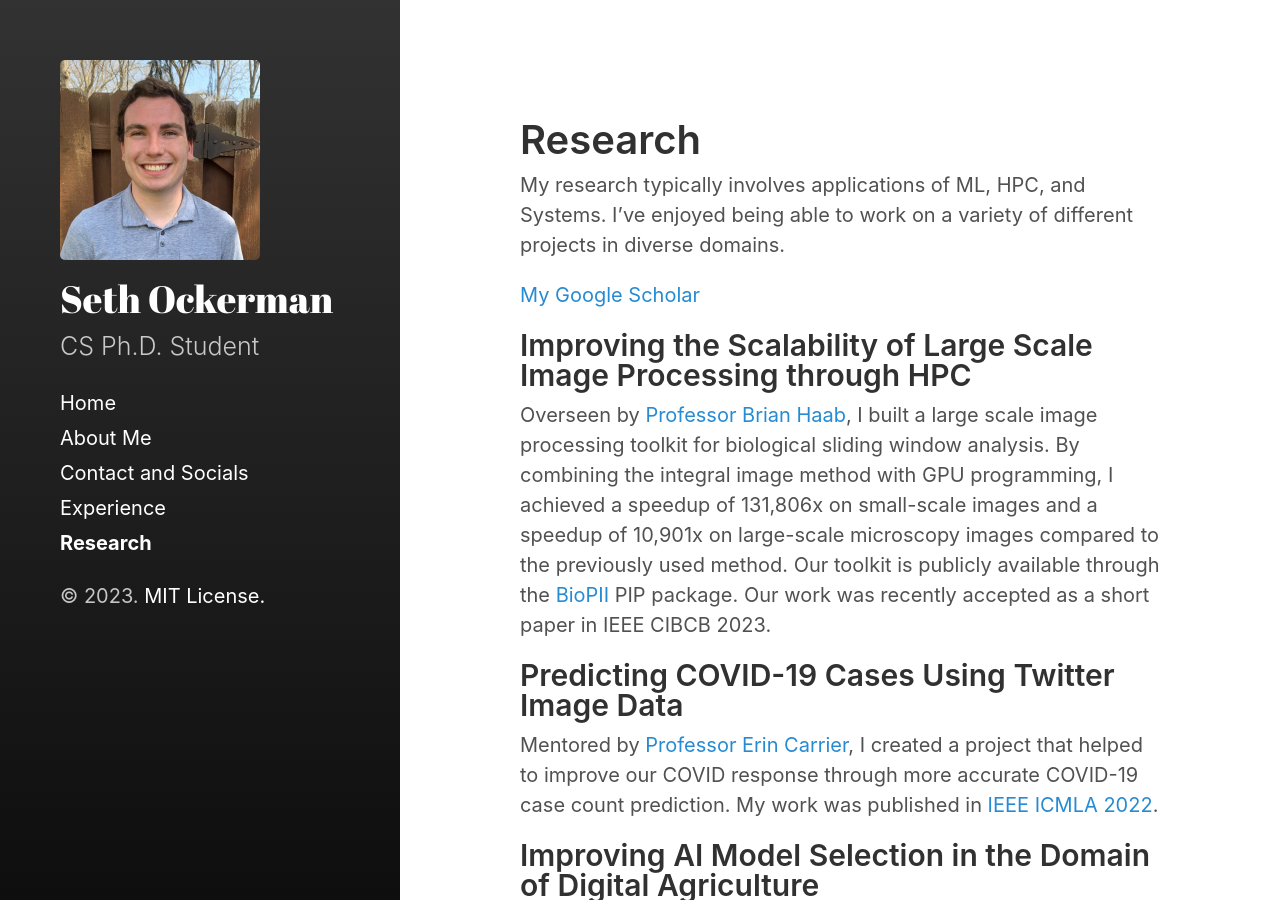
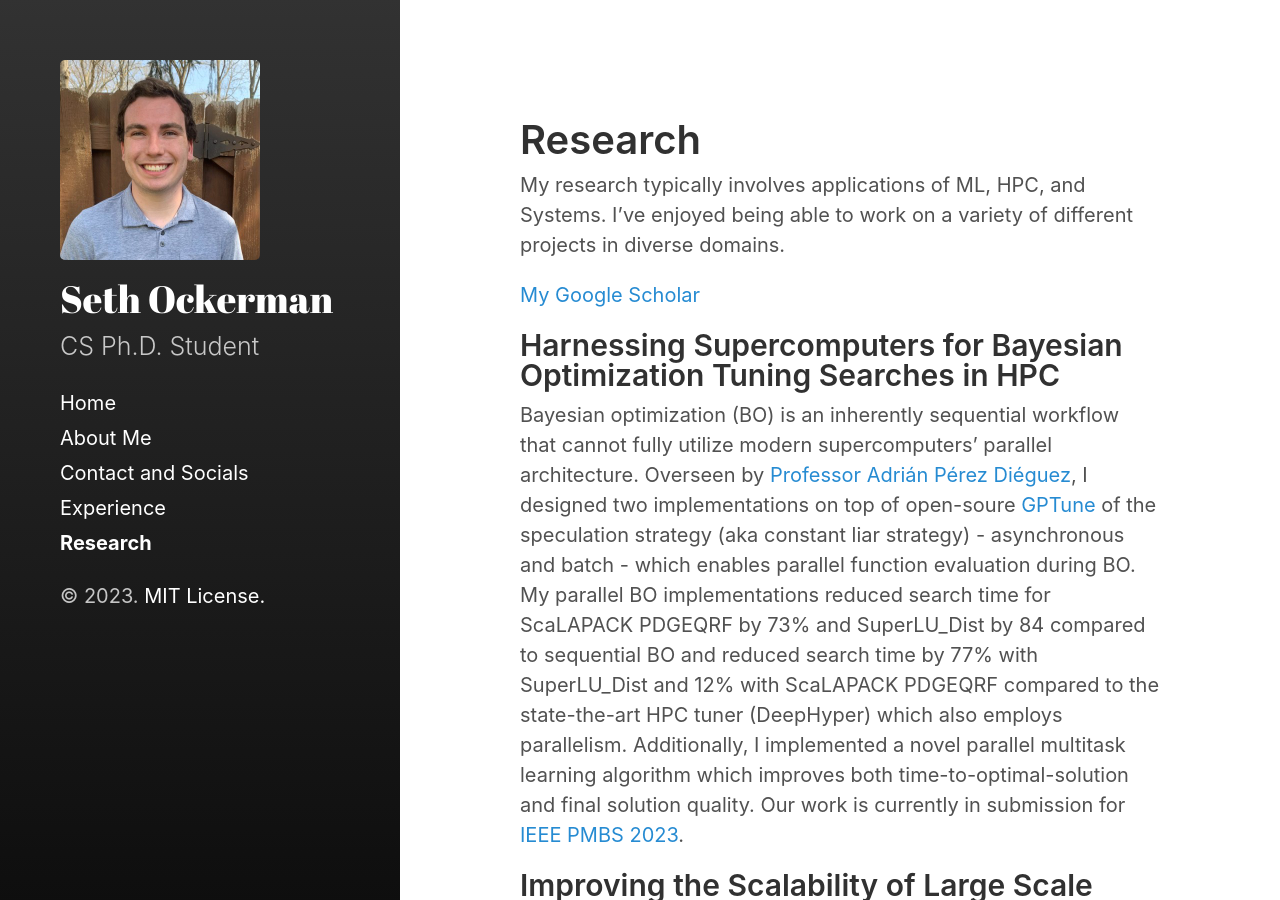
Before and after one commit to OckermanSethGVSU/OckermanSethGVSU.github.io, a Jekyll site: the page built from markdown/research.md, in a window 1280 px wide and 900 px high. Built offline with Jekyll 4.4.1, drawn with Linux system fonts in a browser that asks for light colours.

Commit message:
updated at end of summer

```diff
--- a/markdown/research.md
+++ b/markdown/research.md
@@ -6,6 +6,10 @@
 My research typically involves applications of ML, HPC, and Systems. I've enjoyed being able to work on a variety of different projects in diverse domains.
 
 [My Google Scholar](https://scholar.google.com/citations?user=7gZFL2IAAAAJ&hl=en){:target="_blank"}
+
+
+## Harnessing Supercomputers for Bayesian Optimization Tuning Searches in HPC
+Bayesian optimization (BO) is an inherently sequential workflow that cannot fully utilize modern supercomputers' parallel architecture. Overseen by [Professor Adrián Pérez Diéguez](https://www.linkedin.com/in/aperezdieguez/?originalSubdomain=es){:target="_blank"}, I designed two implementations on top of open-soure [GPTune](https://github.com/gptune/GPTune){:target="_blank"} of the speculation strategy (aka constant liar strategy) - asynchronous and batch - which enables parallel function evaluation during BO. My parallel BO implementations reduced search time for ScaLAPACK PDGEQRF by 73% and SuperLU_Dist by 84 compared to sequential BO and reduced search time by 77% with SuperLU_Dist and 12% with ScaLAPACK PDGEQRF compared to the state-the-art HPC tuner (DeepHyper) which also employs parallelism. Additionally, I implemented a novel parallel multitask learning algorithm which improves both time-to-optimal-solution and final solution quality. Our work is currently in submission for [IEEE PMBS 2023](https://www.dcs.warwick.ac.uk/pmbs/pmbs/PMBS/Welcome.html){:target="_blank"}.
 
 ## Improving the Scalability of Large Scale Image Processing through HPC
 Overseen by [Professor Brian Haab](https://scholar.google.com/citations?user=mC3JPI8AAAAJ&hl=en){:target="_blank"}, I built a large scale image processing toolkit for biological sliding window analysis. By combining the integral image method with GPU programming, I achieved a speedup of 131,806x on small-scale images and a speedup of 10,901x on large-scale microscopy images compared to the previously used method. Our toolkit is publicly available through the [BioPII](https://github.com/OckermanSethGVSU/Bio-PII){:target="_blank"} PIP package. Our work was recently accepted as a short paper in IEEE CIBCB 2023.
```
Also changed, not shown: markdown/experience.md (+1 -1 lines), 3 other files.
